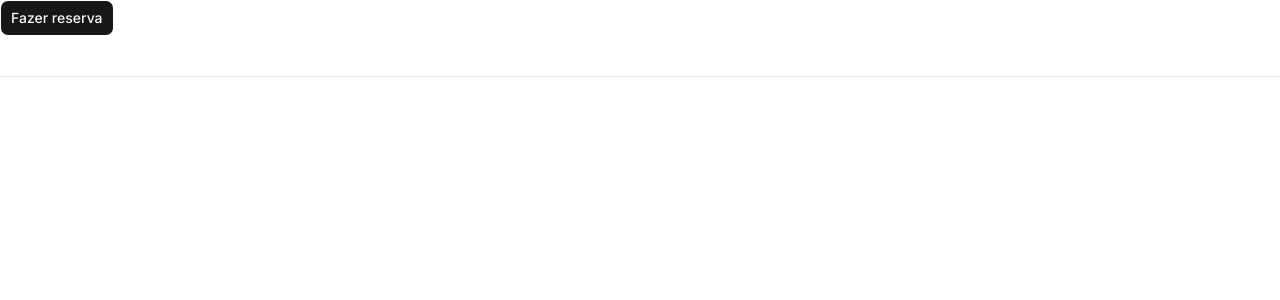
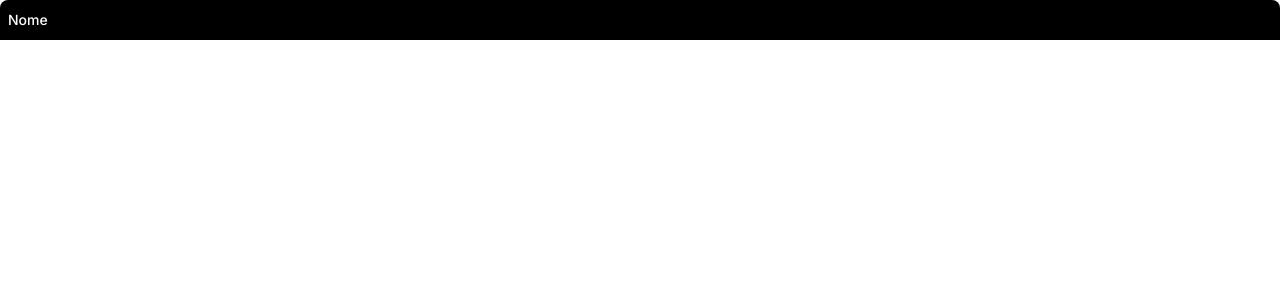
Before and after one commit to HugoFranciscodaSilva/ReservaTech, a Next.js app in the folder frontend/: page /dashboard in a window 1280 px wide. Shown: the top 300 px of the page. Built offline with nearby package versions, Linux system fonts and the light colour scheme.

Commit message:
Inicio do dashboard(aluno)

```diff
--- a/frontend/app/dashboard/page.tsx
+++ b/frontend/app/dashboard/page.tsx
@@ -1,29 +1,23 @@
-'use client'
-
-import { buttonVariants } from "@/components/ui/button";
-import { Dialog, DialogClose, DialogContent, DialogTrigger } from "@/components/ui/dialog";
-import { Table, TableHead, TableHeader, TableRow } from "@/components/ui/table";
+import { Table, TableBody, TableHead, TableHeader, TableRow } from "@/components/ui/table";
 
 export default function Dashboard(){
     return(
         <main className="h-dvh w-full">
-            <Dialog>
-                <DialogTrigger className={buttonVariants({variant:"default"})}>Fazer reserva</DialogTrigger>
-                <DialogContent>
-
-                    <DialogClose className={buttonVariants({variant:"ghost"})}>Cancelar</DialogClose>
-                </DialogContent>
-            </Dialog>
             <Table>
                 <TableHeader>
                     <TableRow>
+                        <TableHead className="rounded-tl-md">Nome</TableHead>
                         <TableHead></TableHead>
                         <TableHead></TableHead>
                         <TableHead></TableHead>
-                        <TableHead></TableHead>
-                        <TableHead></TableHead>
+                        <TableHead className="rounded-tr-md"></TableHead>
                     </TableRow>
                 </TableHeader>
+                <TableBody>
+                    <TableRow>
+
+                    </TableRow>
+                </TableBody>
             </Table>
         </main>
     )
--- a/frontend/components/ui/button.tsx
+++ b/frontend/components/ui/button.tsx
@@ -4,7 +4,7 @@
 import { cn } from "@/lib/utils"
 
 const buttonVariants = cva(
-  "group/button inline-flex shrink-0 items-center justify-center rounded-md border border-transparent bg-clip-padding text-sm font-medium whitespace-nowrap transition-all outline-none select-none focus-visible:border-ring focus-visible:ring-3 focus-visible:ring-ring/50 active:not-aria-[haspopup]:translate-y-px disabled:pointer-events-none disabled:opacity-50 aria-invalid:border-destructive aria-invalid:ring-3 aria-invalid:ring-destructive/20 dark:aria-invalid:border-destructive/50 dark:aria-invalid:ring-destructive/40 [&_svg]:pointer-events-none [&_svg]:shrink-0 [&_svg:not([class*='size-'])]:size-4",
+  "group/button inline-flex shrink-0 items-center justify-center rounded-md border border-transparent bg-clip-padding text-sm font-medium whitespace-nowrap transition-all outline-none select-none focus-visible:border-ring focus-visible:ring-3 focus-visible:ring-ring/50 active:not-aria-[haspopup]:translate-y-px disabled:pointer-events-none disabled:opacity-50 aria-invalid:border-destructive aria-invalid:ring-3 aria-invalid:ring-destructive/20 dark:aria-invalid:border-destructive/50 dark:aria-invalid:ring-destructive/40 [&_svg]:pointer-events-none [&_svg]:shrink-0 [&_svg:not([class*='size-'])]:size-4 cursor-pointer",
   {
     variants: {
       variant: {
--- a/frontend/components/ui/table.tsx
+++ b/frontend/components/ui/table.tsx
@@ -70,7 +70,7 @@
     <th
       data-slot="table-head"
       className={cn(
-        "h-10 px-2 text-left align-middle font-medium whitespace-nowrap text-foreground [&:has([role=checkbox])]:pr-0",
+        "h-10 px-2 text-left align-middle font-medium whitespace-nowrap bg-black text-white [&:has([role=checkbox])]:pr-0",
         className
       )}
       {...props}
```
